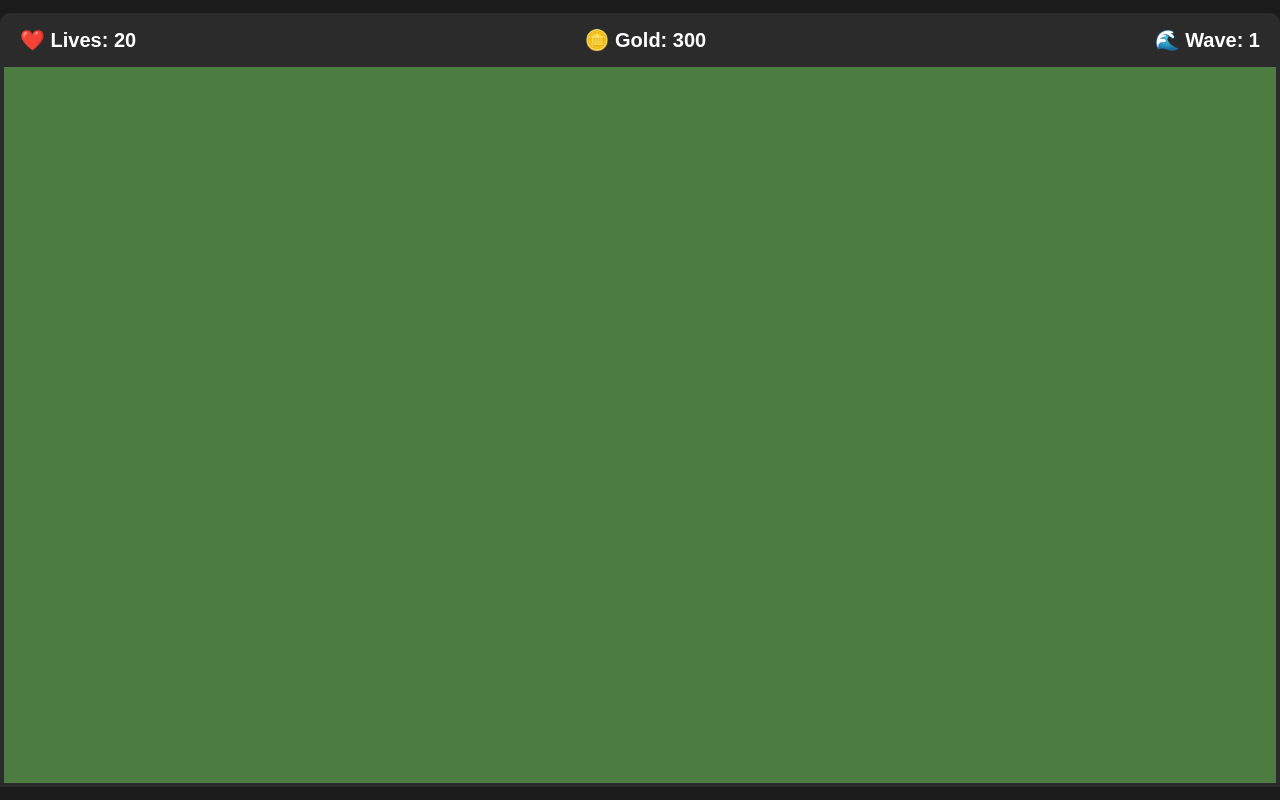
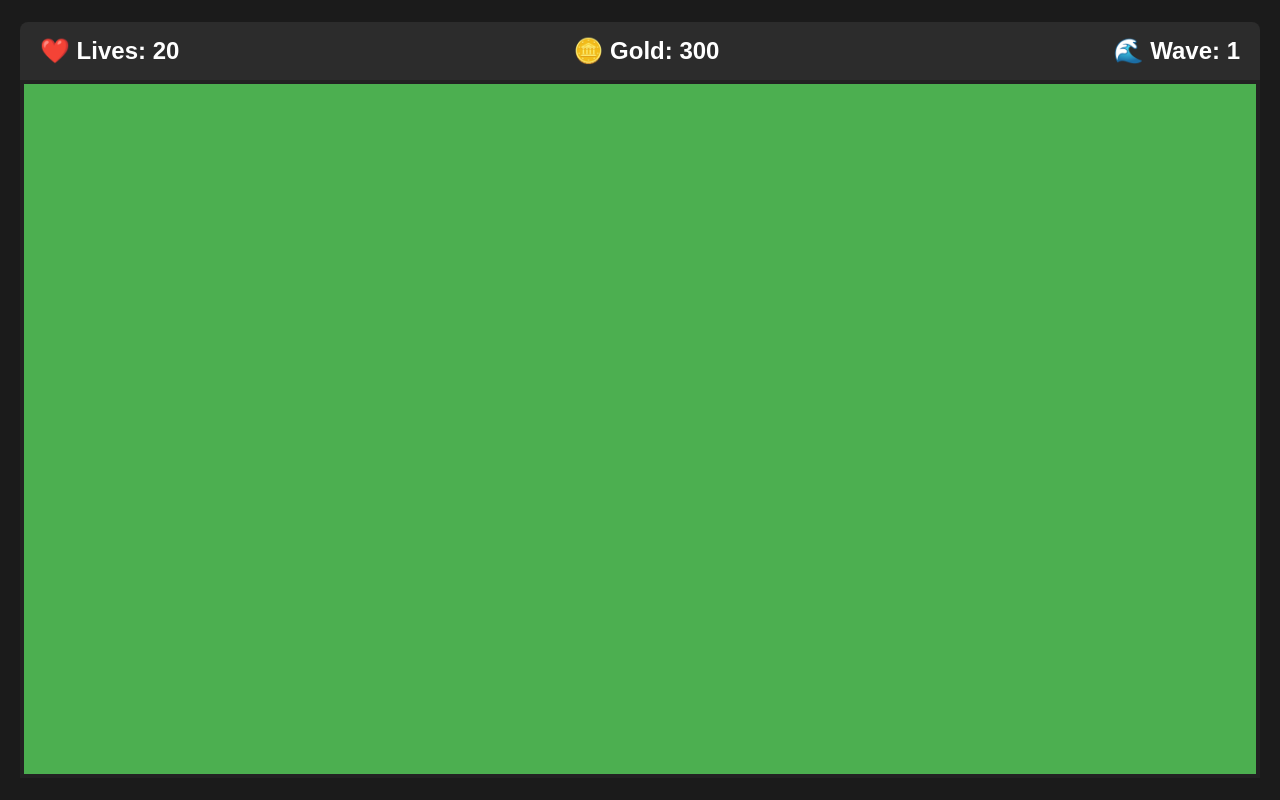
Before and after one commit to japhet996sunday-cell/kingdom-defense, a plain HTML site: page index.html in a window 1280 px wide. Drawn offline with Linux system fonts and the light colour scheme; files that its build step writes are made by us from their sources; files whose address does not match are found by name.

Commit message:
Update style.css

```diff
--- a/css/style.css
+++ b/css/style.css
@@ -1,52 +1,51 @@
-/* Reset */
-* {
-    margin: 0;
-    padding: 0;
-    box-sizing: border-box;
+*{
+    margin:0;
+    padding:0;
+    box-sizing:border-box;
 }
 
-/* Page */
-body {
-    background: #1b1b1b;
-    color: #ffffff;
-    font-family: Arial, Helvetica, sans-serif;
-
-    display: flex;
-    justify-content: center;
-    align-items: center;
-
-    min-height: 100vh;
+body{
+    background:#1b1b1b;
+    font-family:Arial,sans-serif;
+    display:flex;
+    justify-content:center;
+    align-items:center;
+    min-height:100vh;
+    padding:20px;
 }
 
-/* Game Container */
-#game-container {
-    width: 1280px;
+#game-container{
+    width:100%;
+    max-width:1280px;
 }
 
-/* HUD */
-#hud {
-    display: flex;
-    justify-content: space-between;
-
-    background: #2b2b2b;
-
-    padding: 15px 20px;
-
-    border-radius: 10px 10px 0 0;
-
-    font-size: 20px;
-    font-weight: bold;
+#hud{
+    display:flex;
+    justify-content:space-between;
+    align-items:center;
+    background:#2c2c2c;
+    color:#fff;
+    padding:15px 20px;
+    font-size:clamp(16px,2vw,24px);
+    font-weight:bold;
+    border-radius:8px 8px 0 0;
 }
 
-/* Canvas */
-#gameCanvas {
-    display: block;
+canvas{
+    display:block;
+    width:100%;
+    height:auto;
+    aspect-ratio:16/9;
+    background:#4caf50;
+    border:4px solid #222;
+}
 
-    width: 100%;
+@media (max-width:768px){
 
-    background: #4d7c43;
+    #hud{
+        flex-direction:column;
+        gap:10px;
+        text-align:center;
+    }
 
-    border: 4px solid #2b2b2b;
-
-    border-top: none;
-  }
+}
```
